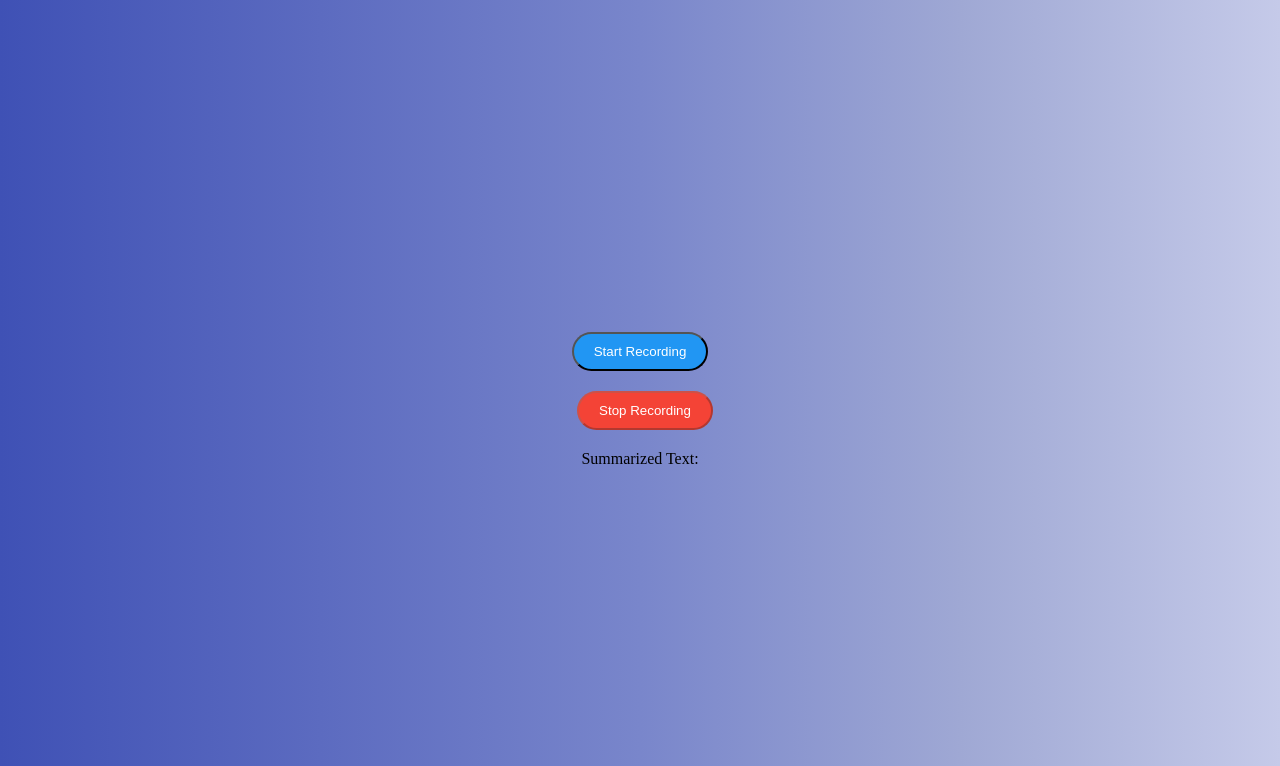
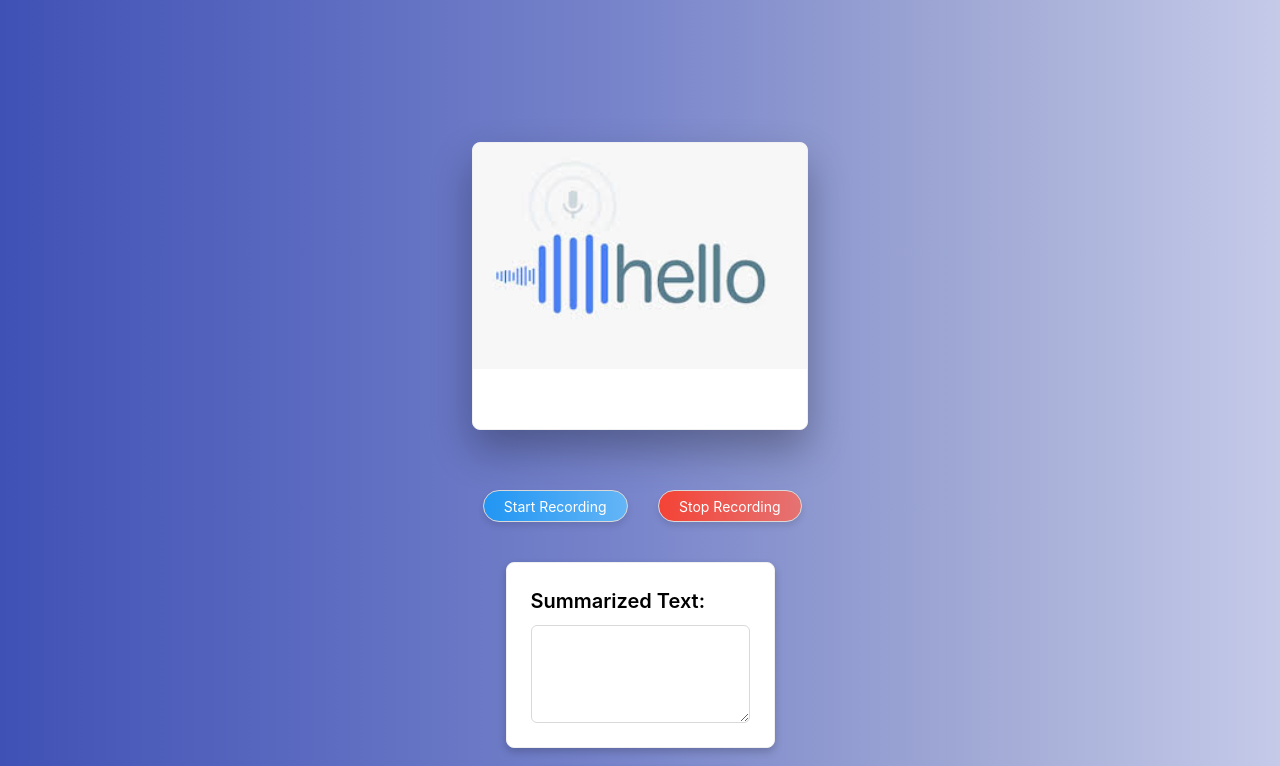
Before and after one commit to issa-me-sush/whisper-gpt3-speechtotext, a Next.js app: page / in a window 1280 px wide. Shown: the top 766 px of the page. Built offline with nearby package versions, Linux system fonts and the light colour scheme.

Commit message:
UI modifications

```diff
--- a/package.json
+++ b/package.json
@@ -11,13 +11,11 @@
   "dependencies": {
     "@chakra-ui/react": "^2.4.9",
     "@next/font": "13.1.6",
-
+    "antd": "^5.2.0",
     "next": "13.1.6",
     "openai-api": "^1.3.1",
     "react": "18.2.0",
-
     "react-dom": "18.2.0",
-
     "react-speech-recognition": "^3.10.0",
     "regenerator-runtime": "^0.13.11",
     "text-encoding": "^0.7.0"
--- a/pages/index.js
+++ b/pages/index.js
@@ -141,10 +141,12 @@
 // export default Index;
 
 import React, { useState, useRef,useEffect } from "react";
-
+import { Button, Input, Typography, Row, Col, Card } from 'antd';
 
 
 const MyApp = () => {
+  const { TextArea } = Input;
+const { Title } = Typography;
   const [recording, setRecording] = useState(false);
   const [recordedData, setRecordedData] = useState(null);
   const [processedText, setProcessedText] = useState(null);
@@ -153,6 +155,16 @@ const MyApp = () => {
   const mediaRecorderRef = useRef(null);
   const [isLoading, setIsLoading] = useState(false);
   const [summary, setSummary] = useState({ text: "" });
+  const [edit, setEdit] = useState(false);
+const [text, setText] = useState("");
+const toggleEdit = () => {
+  setEdit(!edit);
+};
+
+const saveChanges = () => {
+  setSummary({ text });
+  setEdit(false);
+};
   const startRecording = async () => {
     try {
       audioContextRef.current = new (window.AudioContext || window.webkitAudioContext)();
@@ -248,6 +260,7 @@ const MyApp = () => {
         });
         const sum = await res.json();
         setSummary(sum);
+        setText(sum.text);
         console.log("summarized version:" + JSON.stringify(sum) )
         setIsLoading(false);
       }
@@ -259,46 +272,156 @@ const MyApp = () => {
 
 
   return (
+    // <div style={{
+    //   padding: "40px",
+    //   background: "linear-gradient(to right, #3f51b5, #5c6bc0, #7986cb, #9fa8d4, #c5cae9)",
+    //   height: "100vh",
+    //   display: "flex",
+    //   flexDirection: "column",
+    //   alignItems: "center",
+    //   justifyContent: "center"
+    // }}>
+    //   <button style={{
+    //     backgroundColor: "#2196f3",
+    //     color: "white",
+    //     padding: "10px 20px",
+    //     borderRadius: "25px",
+    //     marginBottom: "20px"
+    //   }} onClick={startRecording} disabled={recording}>
+    //     Start Recording
+    //   </button>
+    //   <button style={{
+    //     backgroundColor: "#f44336",
+    //     color: "white",
+    //     padding: "10px 20px",
+    //     marginLeft: "10px",
+    //     borderRadius: "25px",
+    //     marginBottom: "20px"
+    //   }} onClick={stopRecording} disabled={!recording}>
+    //     Stop Recording
+    //   </button>
+    //   {recordedData && <audio style={{ marginTop: "20px" }} controls src={recordedData} />}
+    //   {processedText &&
+    //     <p style={{
+    //       marginTop: "20px",
+    //       color: "black",
+    //       fontSize: "20px"
+    //     }}>
+    //       Processed Text: {processedText}
+
+    //     </p>
+    //   }
+    //    {isLoading ? <div>Loading ...</div> : <span> Summarized Text: {summary.text} </span>}
+    // </div>
     <div style={{
       padding: "40px",
       background: "linear-gradient(to right, #3f51b5, #5c6bc0, #7986cb, #9fa8d4, #c5cae9)",
-      height: "100vh",
+      height: "130vh",
       display: "flex",
       flexDirection: "column",
       alignItems: "center",
       justifyContent: "center"
     }}>
-      <button style={{
-        backgroundColor: "#2196f3",
+  <Card
+  style={{
+    width: '28%',
+    height: '30%',
+    margin: '0% 10% 5% 10%',
+    backgroundImage: `url(${'s2t.jpg'})`,
+    backgroundSize: 'contain',
+    backgroundRepeat: 'no-repeat',
+    boxShadow: '0 20px 40px rgba(0,0,0,0.3)'
+  }}
+/>
+
+
+
+
+
+
+      <Row gutter={16}>
+        <Col span={12}>
+          <Button
+            style={{
+              background: "linear-gradient(to right, #2196f3, #64b5f6)",
               color: "white",
               padding: "10px 20px",
               borderRadius: "25px",
-        marginBottom: "20px"
-      }} onClick={startRecording} disabled={recording}>
-        Start Recording
-      </button>
-      <button style={{
-        backgroundColor: "#f44336",
+              marginBottom: "20px",
+              boxShadow: "0 4px 6px rgba(0, 0, 0, 0.1)",
+              display:"flex",
+              justifyContent: "center",
+              alignItems: "center"
+            }}
+            onClick={startRecording}
+            disabled={recording}
+          >
+            {recording ? "Recording..." : "Start Recording"}
+          </Button>
+        </Col>
+        <Col span={12}>
+          <Button
+            style={{
+              background: "linear-gradient(to right, #f44336, #e57373)",
               color: "white",
               padding: "10px 20px",
               marginLeft: "10px",
               borderRadius: "25px",
-        marginBottom: "20px"
-      }} onClick={stopRecording} disabled={!recording}>
+              marginBottom: "20px",
+              boxShadow: "0 4px 6px rgba(0, 0, 0, 0.1)",
+              display:"flex",
+              justifyContent: "center",
+              alignItems: "center"
+            }}
+            onClick={stopRecording}
+            disabled={!recording}
+          >
             Stop Recording
-      </button>
-      {recordedData && <audio style={{ marginTop: "20px" }} controls src={recordedData} />}
-      {processedText &&
-        <p style={{
-          marginTop: "20px",
-          color: "black",
-          fontSize: "20px"
-        }}>
-          Processed Text: {processedText}
+          </Button>
+        </Col>
+      </Row>
 
-        </p>
-      }
-       {isLoading ? <div>Loading ...</div> : <span> Summarized Text: {summary.text} </span>}
+      {recordedData && (
+        <Card style={{ marginTop: "20px", boxShadow: "0 4px 8px 0 rgba(0,0,0,0.2)" }}>
+          <audio controls src={recordedData} />
+        </Card>
+      )}
+      {processedText && (
+        <Card style={{ marginTop: "20px", boxShadow: "0 4px 8px 0 rgba(0,0,0,0.2)" }}>
+          <Title level={4} style={{ color: "black" }}>Processed Text:</Title>
+          <TextArea value={processedText} rows={4} readOnly />
+        </Card>
+      )}
+      {isLoading ? (
+    <div>Loading ...</div>
+  ) : (
+    <Card style={{ marginTop: "20px", boxShadow: "0 4px 8px 0 rgba(0,0,0,0.2)" }}>
+      <Title level={4} style={{ color: "black" }}>Summarized Text:</Title>
+      <TextArea value={summary.text} rows={4} />
+    </Card>
+  )}
+      {isLoading ? (
+    <div>Loading ...</div>
+  ) : (
+    <Card style={{ marginTop: "20px", boxShadow: "0 4px 8px 0 rgba(0,0,0,0.2)" }}>
+      <Title level={4} style={{ color: "black" }}>Final submission</Title>
+      {edit ? (
+        <>
+          <TextArea value={text} onChange={e => setText(e.target.value)} rows={4} />
+          <Button style={{ marginTop: "10px" }} onClick={saveChanges}>
+            Save
+          </Button>
+        </>
+      ) : (
+        <>
+          <p style={{ marginBottom: "0" }}>{summary.text}</p>
+          <Button style={{ marginTop: "10px" }} onClick={toggleEdit}>
+            Edit
+          </Button>
+        </>
+      )}
+    </Card>
+  )}
     </div>
 
   );
```
Also changed, not shown: public/s2t.jpg (added), 1 other file (tests, documents, lock files or other folders). Lines whose indentation alone changed are shown as unchanged.
